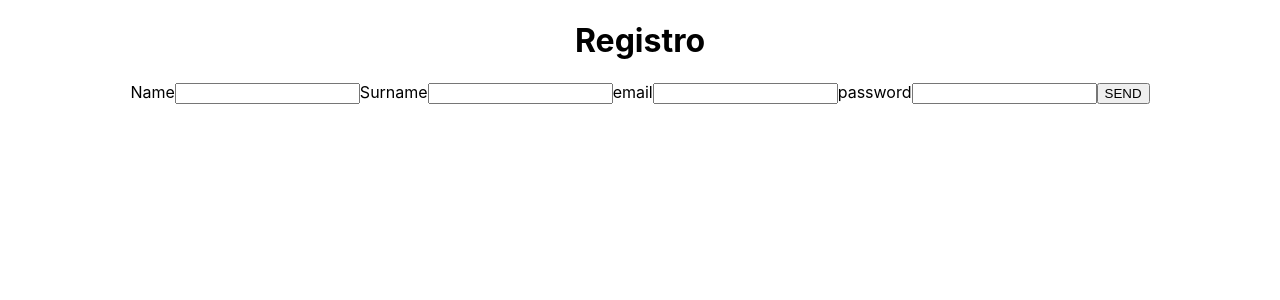
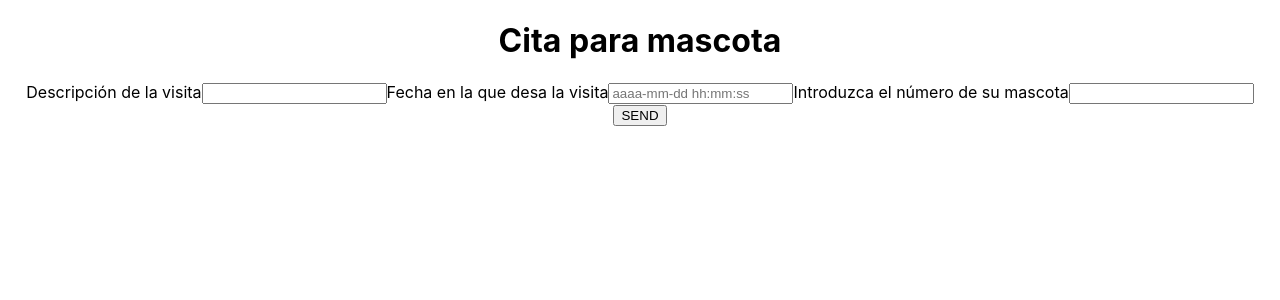
Before and after one commit to AlexMonPe/Frontend_clinica_veterinaria, a React (Create React App) app: page / in a window 1280 px wide. Shown: the top 300 px of the page. Built offline with nearby package versions, Linux system fonts and the light colour scheme.

Commit message:
Contenedor Registro de citas

```diff
--- a/src/App.js
+++ b/src/App.js
@@ -3,15 +3,17 @@ import "./App.css";
 import { BrowserRouter, Routes, Route } from "react-router-dom";
 import RegistroUsuario from "./contenedores/RegisttroUsuario/RegistroUsuario.js";
 import ListadoUsuario from "./contenedores/ListadoUsuario/ListadoUsuario.js";
+import RegistroCita from "./contenedores/RegistroCitas/RegistroCitas.js";
 
 function App() {
   return (
     <div className="App">
       <BrowserRouter>
         <Routes>
-          <Route path="/" element={<RegistroUsuario />}></Route>
+          <Route path="/" element={<RegistroCita />}></Route>
           <Route path="/registro" element={<RegistroUsuario />}></Route>
           <Route path="/listado" element={<ListadoUsuario />}></Route>
+          <Route path="/registroCita" element={<RegistroCita />}></Route>
         </Routes>
       </BrowserRouter>
     </div>
--- a/src/contenedores/RegistroCitas/RegistroCitas.js
+++ b/src/contenedores/RegistroCitas/RegistroCitas.js
@@ -1 +1,67 @@
 import "./RegistroCitas.css";
+
+import { useNavigate } from "react-router-dom";
+
+const RegistroCita = () => {
+  //const history = useNavigate();
+  const formSubmit = async (e) => {
+    // Make the submit dont refresh the page
+    e.preventDefault();
+    try {
+      const formData = {
+        descripcion: e.target[0].value,
+        fechaDeVisita: e.target[1].value,
+        idMascota: e.target[2].value,
+      };
+
+      const postCita = await fetch(
+        "https://veterinaria-back.herokuapp.com/citas",
+        {
+          method: "POST",
+          body: JSON.stringify(formData),
+          headers: {
+            "Content-Type": "application/json",
+          },
+        }
+      );
+      const obtenerMascota = await fetch(
+        "https://veterinaria-back.herokuapp.com/mascotas/" + formData.idMascota,
+        {
+          method: "GET",
+        }
+      );
+      const infoMascota = await obtenerMascota.json();
+      //console.log(infoMascota + "Este es el objeto de la mascota");
+      console.log("Form Sumbmit works", postCita);
+
+      if (postCita) {
+        //history("/listado/" + postUser.userId);
+        return alert("Has creado una cita para " + infoMascota.nombre_mascota);
+      }
+    } catch (error) {
+      alert("no se ha cargado la bd " + error);
+    }
+  };
+
+  return (
+    <div>
+      <h1>Cita para mascota</h1>
+      <form onSubmit={(e) => formSubmit(e)}>
+        <label for="descripcion">Descripción de la visita</label>
+        <input type="text" id="descripcion" name="descripcion" />
+        <label for="fechaDeVisita">Fecha en la que desa la visita</label>
+        <input
+          type="text"
+          id="fechaDeVisita"
+          name="fechaDeVisita"
+          placeholder="aaaa-mm-dd hh:mm:ss"
+        />
+        <label for="idMascota">Introduzca el número de su mascota</label>
+        <input type="text" id="idMascota" name="idMascota" />
+        <input type="submit" value="SEND" className="sendButton" />
+      </form>
+    </div>
+  );
+};
+
+export default RegistroCita;
```
